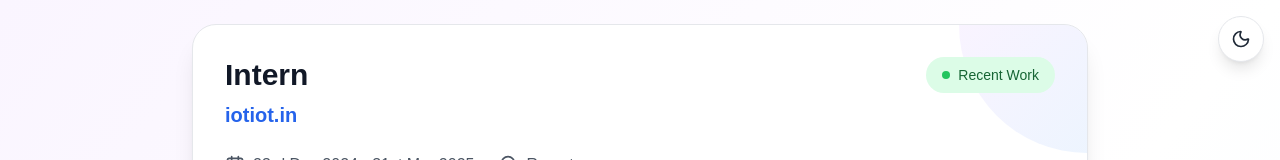
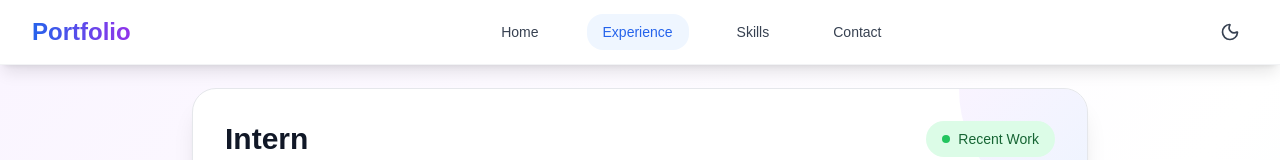
Before and after one commit to rohanmalakar/RohanMalakar.github.io, a Next.js app: page /experience in a window 1280 px wide. Shown: the top 160 px of the page. Built offline with nearby package versions, Linux system fonts and the light colour scheme.

Commit message:
created the navbar and add the deployment folder for the github pages

```diff
--- /dev/null
+++ b/app/_components/Navbar.tsx
@@ -0,0 +1,154 @@
+"use client";
+
+import React, { useState } from 'react';
+import { motion, AnimatePresence } from 'framer-motion';
+import { Menu, X, Sun, Moon } from 'lucide-react';
+import { useRouter, usePathname } from 'next/navigation';
+import { useTheme } from './ThemeProvider';
+
+const Navbar = () => {
+  const [isMenuOpen, setIsMenuOpen] = useState(false);
+  const { isDarkMode, toggleDarkMode } = useTheme();
+  const router = useRouter();
+  const pathname = usePathname();
+
+  const navItems = [
+    { name: 'Home', path: '/' },
+    { name: 'Experience', path: '/experience' },
+    { name: 'Skills', path: '/skills' },
+    { name: 'Contact', path: '/contact' }
+  ];
+
+
+
+  // Close menu when clicking on a nav item
+  const handleNavClick = (path: string) => {
+    setIsMenuOpen(false);
+    router.push(path);
+  };
+
+  // Animation variants
+  const navbarVariants = {
+    hidden: { y: -100, opacity: 0 },
+    visible: {
+      y: 0,
+      opacity: 1
+    }
+  };
+
+  return (
+      <motion.nav
+        variants={navbarVariants}
+        initial="hidden"
+        animate="visible"
+        className="fixed top-0 left-0 right-0 z-50 backdrop-blur-lg bg-white/95 dark:bg-slate-900/95 shadow-lg border-b border-gray-200/50 dark:border-slate-700/50"
+      >
+        <div className="max-w-7xl mx-auto px-4 sm:px-6 lg:px-8">
+          <div className="flex justify-between items-center h-16">
+            {/* Logo */}
+            <motion.div
+              className="flex-shrink-0"
+              whileHover={{ scale: 1.05 }}
+              whileTap={{ scale: 0.95 }}
+            >
+              <h1 className="text-2xl font-bold bg-gradient-to-r from-blue-600 to-purple-600 bg-clip-text text-transparent">
+                Portfolio
+              </h1>
+            </motion.div>
+
+            {/* Desktop Navigation */}
+            <div className="hidden md:block">
+              <div className="ml-10 flex items-baseline space-x-8">
+                {navItems.map((item) => (
+                  <motion.div
+                    key={item.name}
+                    className="relative"
+                    whileHover={{ scale: 1.05 }}
+                  >
+                    <button
+                      onClick={() => handleNavClick(item.path)}
+                      className={`px-4 py-2 rounded-2xl text-sm font-medium transition-all duration-200 ${
+                        pathname === item.path
+                          ? 'text-blue-600 dark:text-blue-400 bg-blue-50 dark:bg-blue-900/30'
+                          : 'text-gray-700 dark:text-gray-200 hover:text-blue-600 dark:hover:text-blue-400 hover:bg-gray-100 dark:hover:bg-slate-800/50'
+                      }`}
+                    >
+                      {item.name}
+                    </button>
+                    {/* Animated underline */}
+                    <motion.div
+                      initial={{ width: 0 }}
+                      whileHover={{ width: '100%' }}
+                      className="absolute bottom-0 left-1/2 transform -translate-x-1/2 h-0.5 bg-gradient-to-r from-blue-600 to-purple-600"
+                    />
+                  </motion.div>
+                ))}
+              </div>
+            </div>
+
+            {/* Dark mode toggle and Mobile menu button */}
+            <div className="flex items-center space-x-4">
+              {/* Dark Mode Toggle */}
+              <motion.button
+                onClick={toggleDarkMode}
+                className="p-2 rounded-2xl text-gray-700 dark:text-gray-200 hover:bg-gray-100 dark:hover:bg-slate-800/50 hover:text-blue-600 dark:hover:text-blue-400 transition-all duration-200"
+                whileHover={{ scale: 1.1 }}
+                whileTap={{ scale: 0.9 }}
+              >
+                {isDarkMode ? <Sun size={20} /> : <Moon size={20} />}
+              </motion.button>
+
+              {/* Mobile menu button */}
+              <div className="md:hidden">
+                <motion.button
+                  onClick={() => setIsMenuOpen(!isMenuOpen)}
+                  className="p-2 rounded-2xl text-gray-700 dark:text-gray-200 hover:bg-gray-100 dark:hover:bg-slate-800/50 hover:text-blue-600 dark:hover:text-blue-400 transition-all duration-200"
+                  whileHover={{ scale: 1.1 }}
+                  whileTap={{ scale: 0.9 }}
+                >
+                  {isMenuOpen ? <X size={24} /> : <Menu size={24} />}
+                </motion.button>
+              </div>
+            </div>
+          </div>
+        </div>
+
+        {/* Mobile Navigation Drawer */}
+        <AnimatePresence>
+          {isMenuOpen && (
+            <motion.div
+              initial={{ x: '-100%', opacity: 0 }}
+              animate={{ x: 0, opacity: 1 }}
+              exit={{ x: '-100%', opacity: 0 }}
+              transition={{ duration: 0.3 }}
+              className="md:hidden fixed top-16 left-0 right-0 bottom-0 bg-white/98 dark:bg-slate-900/98 backdrop-blur-lg border-t border-gray-200/50 dark:border-slate-700/50"
+            >
+              <div className="px-4 py-8 space-y-6">
+                {navItems.map((item, index) => (
+                  <motion.div
+                    key={item.name}
+                    initial={{ x: -20, opacity: 0 }}
+                    animate={{ x: 0, opacity: 1 }}
+                    transition={{ delay: index * 0.1 }}
+                  >
+                    <button
+                      onClick={() => handleNavClick(item.path)}
+                      className={`block w-full text-left px-4 py-3 rounded-2xl text-lg font-medium transition-all duration-200 ${
+                        pathname === item.path
+                          ? 'text-blue-600 dark:text-blue-400 bg-gradient-to-r from-blue-50 to-purple-50 dark:from-blue-900/30 dark:to-purple-900/30 border border-blue-200 dark:border-blue-700/50'
+                          : 'text-gray-700 dark:text-gray-200 hover:text-blue-600 dark:hover:text-blue-400 hover:bg-gradient-to-r hover:from-gray-50 hover:to-blue-50 dark:hover:from-slate-800/50 dark:hover:to-slate-700/50'
+                      }`}
+                    >
+                      {item.name}
+                    </button>
+                  </motion.div>
+                ))}
+              </div>
+            </motion.div>
+          )}
+        </AnimatePresence>
+      </motion.nav>
+  );
+};
+
+export default Navbar;
--- a/app/experience/page.tsx
+++ b/app/experience/page.tsx
@@ -1,10 +1,8 @@
 import ExperienceList from "@/app/_components/ExperienceList"
-import ThemeToggle from "@/app/_components/ThemeToggle"
 
-export default function Home() {
+export default function Experience() {
   return (
       <div>
-         <ThemeToggle />
          <ExperienceList/>
       </div>
   );
--- a/app/layout.tsx
+++ b/app/layout.tsx
@@ -2,6 +2,7 @@ import type { Metadata } from "next";
 import { Geist, Geist_Mono } from "next/font/google";
 import "./globals.css";
 import { ThemeProvider } from "./_components/ThemeProvider";
+import Navbar from "./_components/Navbar";
 
 const geistSans = Geist({
   variable: "--font-geist-sans",
@@ -29,7 +30,10 @@ export default function RootLayout({
         className={`${geistSans.variable} ${geistMono.variable} antialiased`}
       >
         <ThemeProvider>
-          {children}
+          <Navbar />
+          <main className="pt-16">
+            {children}
+          </main>
         </ThemeProvider>
       </body>
     </html>
--- a/app/page.tsx
+++ b/app/page.tsx
@@ -1,10 +1,9 @@
 import ExperienceList from "@/app/_components/ExperienceList"
-import ThemeToggle from "@/app/_components/ThemeToggle"
+
 
 export default function Home() {
   return (
       <div>
-         <ThemeToggle />
          <ExperienceList/>
       </div>
   );
```
